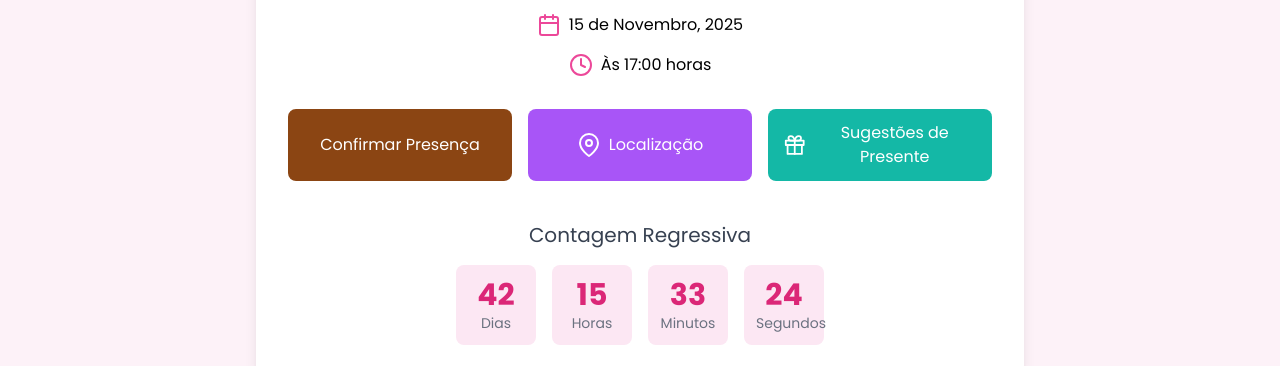
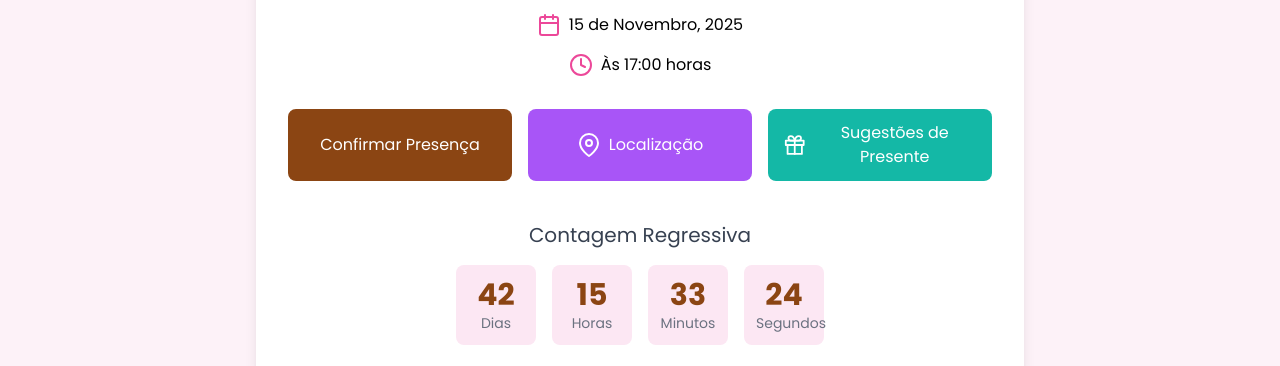
Before and after one commit to deyvidson54/ch-do-Gustavo, a plain HTML site: page index.html in a window 1280 px wide. Shown: the part 583-949 px from the top of the page. Drawn offline with nearby package versions, Linux system fonts and the light colour scheme.

Commit message:
Update index.html

```diff
--- a/index.html
+++ b/index.html
@@ -89,19 +89,19 @@
                         <h3 class="text-xl font-medium text-gray-700 mb-4">Contagem Regressiva</h3>
                         <div class="flex justify-center space-x-2 md:space-x-4">
                             <div class="bg-pink-100 rounded-lg p-3 w-16 md:w-20">
-                                <div class="text-2xl md:text-3xl font-bold text-pink-600" id="days">00</div>
+                                <div class="text-2xl md:text-3xl font-bold" id="days" style="color: SaddleBrown;">00</div>
                                 <div class="text-xs md:text-sm text-gray-500">Dias</div>
                             </div>
                             <div class="bg-pink-100 rounded-lg p-3 w-16 md:w-20">
-                                <div class="text-2xl md:text-3xl font-bold text-pink-600" id="hours">00</div>
+                                <div class="text-2xl md:text-3xl font-bold" id="hours" style="color: SaddleBrown;">00</div>
                                 <div class="text-xs md:text-sm text-gray-500">Horas</div>
                             </div>
                             <div class="bg-pink-100 rounded-lg p-3 w-16 md:w-20">
-                                <div class="text-2xl md:text-3xl font-bold text-pink-600" id="minutes">00</div>
+                                <div class="text-2xl md:text-3xl font-bold" id="minutes" style="color: SaddleBrown;">00</div>
                                 <div class="text-xs md:text-sm text-gray-500">Minutos</div>
                             </div>
                             <div class="bg-pink-100 rounded-lg p-3 w-16 md:w-20">
-                                <div class="text-2xl md:text-3xl font-bold text-pink-600" id="seconds">00</div>
+                                <div class="text-2xl md:text-3xl font-bold" id="seconds" style="color: SaddleBrown;">00</div>
                                 <div class="text-xs md:text-sm text-gray-500">Segundos</div>
                             </div>
                         </div>
```
